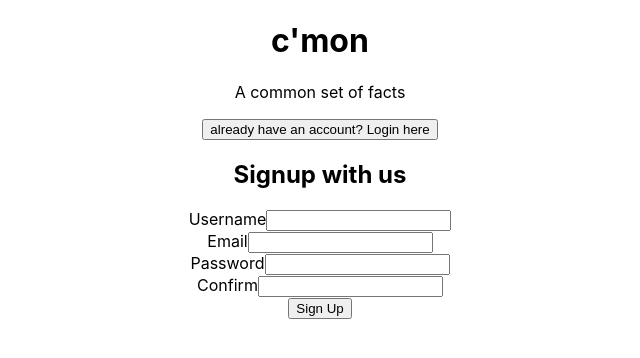
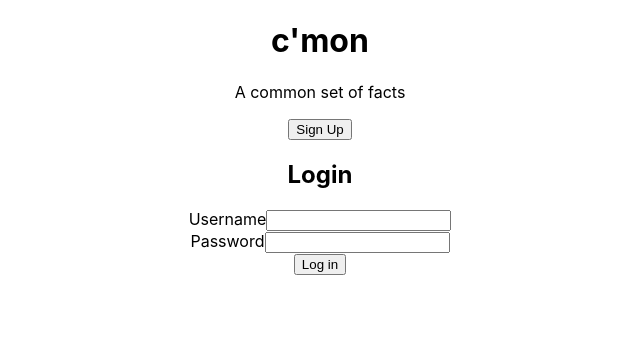
Before and after one commit to mikeqle/cmon-io, a React (Create React App) app in the folder client/: page /login in a window 1280 px wide. Shown: the top 358 px of the page, without its empty margins (320-960 px from the left). Built offline with nearby package versions, Linux system fonts and the light colour scheme.

Commit message:
tested signup and login forms and api's

```diff
--- a/client/src/App.js
+++ b/client/src/App.js
@@ -1,12 +1,20 @@
 import './App.css';
+import { Router } from '@reach/router';
+// importing components
 import Header from './components/Header';
 import RegisterForm from './components/RegisterForm';
+import LoginForm from './components/LoginForm';
+import Home from './components/Home';
 
 function App() {
   return (
     <div className="App">
       <Header />
-      <RegisterForm />
+      <Router>
+        <RegisterForm path="/" />
+        <LoginForm path="/login" />
+        <Home path="/home" />
+      </Router>
     </div>
   );
 }
--- /dev/null
+++ b/client/src/components/Home.js
@@ -0,0 +1,18 @@
+// Latest is like Facebook's infinity scrolling timeline
+import React, { useState } from 'react';
+import axios from 'axios';
+import { Link, navigate } from '@reach/router';
+
+const Home = (props) => {
+    return (
+        <div>
+            {/* =========Need a nav bar here */}
+            <Link to={ `/` }><button>Logout</button></Link>
+            <h1>Home</h1>
+            <p>Yay, you're logged in!</p>
+
+        </div>
+    )
+};
+
+export default Home;
--- a/client/src/components/LoginForm.js
+++ b/client/src/components/LoginForm.js
@@ -1,9 +1,54 @@
-import React from 'react';
+import React, { useState } from 'react';
+import axios from 'axios';
+import { Link,navigate } from '@reach/router';
 
 const LoginForm = (props) => {
+    const [ username, setUsername ] = useState("");
+    const [ password, setPassword ] = useState("");
+
+    const onSubmitHandler = (e) => {
+        e.preventDefault();
+
+        axios.post('http://localhost:8000/api/users/login', {
+            username,
+            password,
+        })
+            .then((res) => {
+                if(res.data.errors) {
+                    console.log(res.data.errors);
+                }
+                else {
+                    // do something here: log people in
+                    // to log people in we need to have an api page that requires authentication
+                    navigate("/home");
+                    console.log("Do something with login form")
+                }
+            })
+            .catch((err) => console.log(err));
+    };
+
     return(
         <div>
+            <Link to={ `/` }><button>Sign Up</button></Link>
+            <h2>Login</h2>
+            <form onSubmit={ onSubmitHandler }>
 
+                <div>
+                    <label>Username</label>
+                    <input type="text" name="username" value={ username } onChange={ e => setUsername(e.target.value) } />
+                    {/* handle error block below */}
+                </div>
+
+                <div>
+                    <label>Password</label>
+                    <input type="password" name="password" value={ password } onChange={ e => setPassword(e.target.value) } />
+                    {/* handle error block below */}
+                </div>
+
+                <div>
+                    <button type="submit">Log in</button>
+                </div>
+            </form>
         </div>
     )
 };
--- a/client/src/components/RegisterForm.js
+++ b/client/src/components/RegisterForm.js
@@ -1,6 +1,6 @@
 import React, { useState } from 'react';
 import axios from 'axios';
-import { navigate } from '@reach/router';
+import { Link,navigate } from '@reach/router';
 
 const RegisterForm = (props) => {
     const [ username, setUsername ] = useState("");
@@ -25,15 +25,17 @@ const RegisterForm = (props) => {
                     setErrors(res.data.errors);
                 }
                 else {
+                    // do something here: log people in
+                    // to log people in we need to have an api page that requires authentication
                     navigate("/");
                 }
             })
             .catch((err) => console.log(err));
-    }
+    };
 
     return(
         <div>
-            <button>already have an account? Login here</button>
+            <Link to={ `/login` }><button>Log In</button></Link>
             <h2>Signup with us</h2>
             <form onSubmit={ onSubmitHandler }>
                 <div>
```
Also changed, not shown: 1 other file (tests, documents, lock files or other folders).
